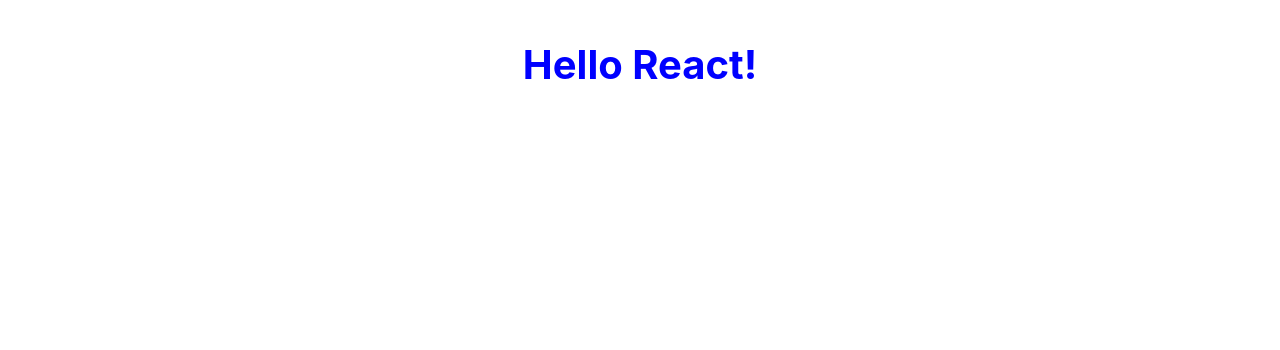
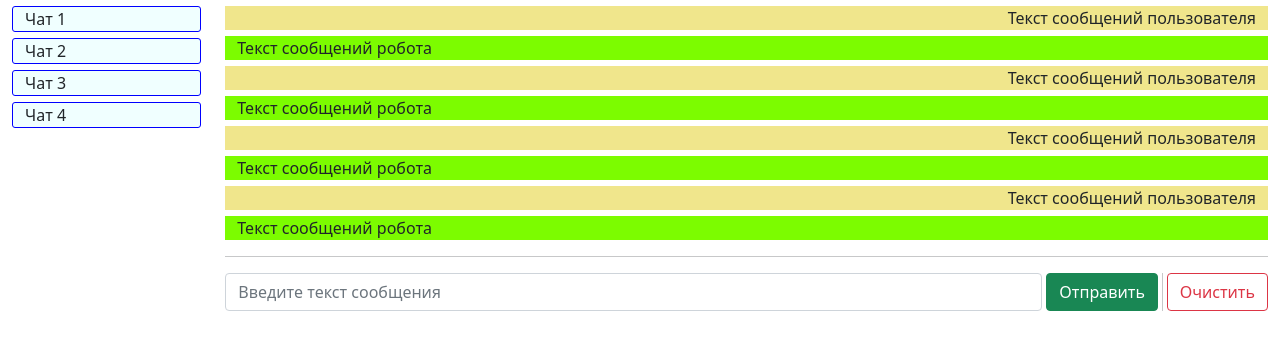
Before and after one commit to kesvesna/GB_react, a React (Create React App) app: page / in a window 1280 px wide. Shown: the top 350 px of the page. Built offline with nearby package versions, Linux system fonts and the light colour scheme.

Commit message:
Commit 1

```diff
--- a/package.json
+++ b/package.json
@@ -6,7 +6,9 @@
     "@testing-library/jest-dom": "^5.14.1",
     "@testing-library/react": "^11.2.7",
     "@testing-library/user-event": "^12.8.3",
+    "bootstrap": "^5.1.1",
     "react": "^17.0.2",
+    "react-bootstrap": "^2.0.0-rc.0",
     "react-dom": "^17.0.2",
     "react-scripts": "4.0.3",
     "web-vitals": "^1.1.2"
--- a/src/App.js
+++ b/src/App.js
@@ -4,7 +4,7 @@
 export function App(props) {
   return (
     <div className="App">
-       <HomePageMessage message={props.message}/>
+       //<HomePageMessage message={props.message}/>
     </div>
   );
 }
--- a/src/index.js
+++ b/src/index.js
@@ -2,12 +2,57 @@
 import ReactDOM from 'react-dom';
 import './index.css';
 import { App } from './App';
+import { InputGroup, FormControl, Container, Row, Col, Button, Form, Stack } from "react-bootstrap";
+
+import 'bootstrap/dist/css/bootstrap.min.css';
 
 const messageProps = 'Hello React!';
 
 ReactDOM.render(
   <React.StrictMode>
-    <App message={messageProps}/>
+      <Container fluid>
+          <Row>
+              <Col sm={2}>
+                  <Row style={{padding:'0 12px', margin:'6px 0', backgroundColor: '#F0FFFF', border: '1px solid blue', borderRadius: '3px'}}>Чат 1</Row>
+                  <Row style={{padding:'0 12px', margin:'6px 0',  backgroundColor: '#F0FFFF', border: '1px solid blue', borderRadius: '3px'}}>Чат 2</Row>
+                  <Row style={{padding:'0 12px', margin:'6px 0',  backgroundColor: '#F0FFFF', border: '1px solid blue', borderRadius: '3px'}}>Чат 3</Row>
+                  <Row style={{padding:'0 12px', margin:'6px 0',  backgroundColor: '#F0FFFF', border: '1px solid blue', borderRadius: '3px'}}>Чат 4</Row>
+              </Col>
+              <Col sm={10}>
+                  <Row  className="justify-content-end" style={{padding:'0 12px',  margin:'6px 0', backgroundColor: '#F0E68C'}}>
+                      Текст сообщений пользователя
+                  </Row>
+                  <Row style={{padding:'0 12px',  margin:'6px 0', backgroundColor: '#7CFC00'}}>
+                      Текст сообщений робота
+                  </Row>
+                  <Row  className="justify-content-end" style={{padding:'0 12px',  margin:'6px 0', backgroundColor: '#F0E68C'}}>
+                      Текст сообщений пользователя
+                  </Row>
+                  <Row style={{padding:'0 12px',  margin:'6px 0', backgroundColor: '#7CFC00'}}>
+                      Текст сообщений робота
+                  </Row>
+                  <Row  className="justify-content-end" style={{padding:'0 12px',  margin:'6px 0', backgroundColor: '#F0E68C'}}>
+                      Текст сообщений пользователя
+                  </Row>
+                  <Row style={{padding:'0 12px',  margin:'6px 0', backgroundColor: '#7CFC00'}}>
+                      Текст сообщений робота
+                  </Row>
+                  <Row  className="justify-content-end" style={{padding:'0 12px',  margin:'6px 0', backgroundColor: '#F0E68C'}}>
+                      Текст сообщений пользователя
+                  </Row>
+                  <Row style={{padding:'0 12px',  margin:'6px 0', backgroundColor: '#7CFC00'}}>
+                      Текст сообщений робота
+                  </Row>
+                  <hr/>
+                  <Stack direction="horizontal" gap={1}>
+                      <Form.Control placeholder="Введите текст сообщения" />
+                      <Button variant="success">Отправить</Button>
+                      <div className="vr" />
+                      <Button variant="outline-danger">Очистить</Button>
+                  </Stack>
+              </Col>
+          </Row>
+      </Container>
   </React.StrictMode>,
   document.getElementById('root')
 );
```
Also changed, not shown: 1 other file (tests, documents, lock files or other folders).
